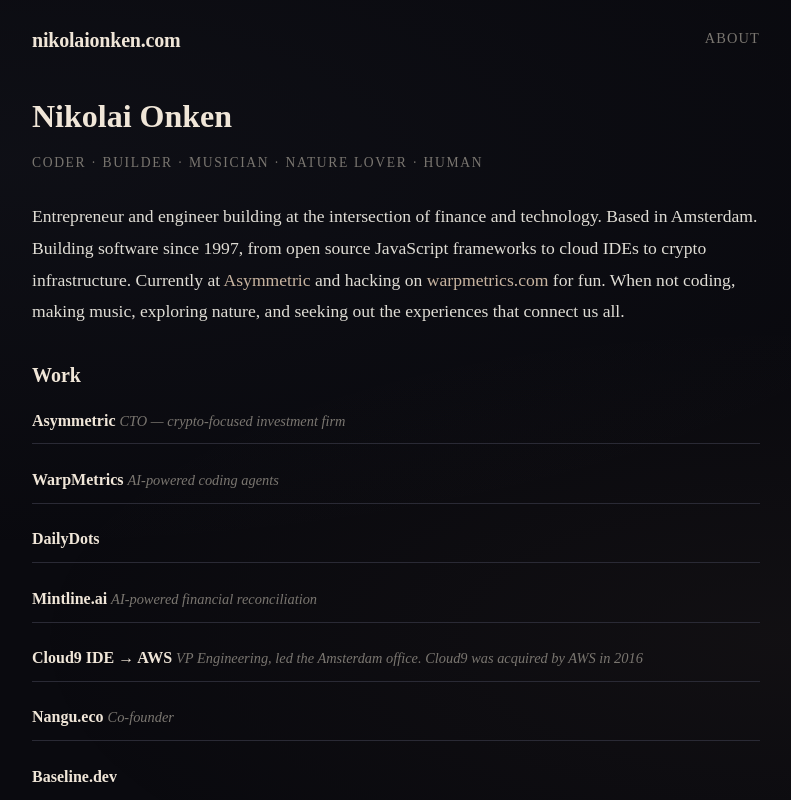
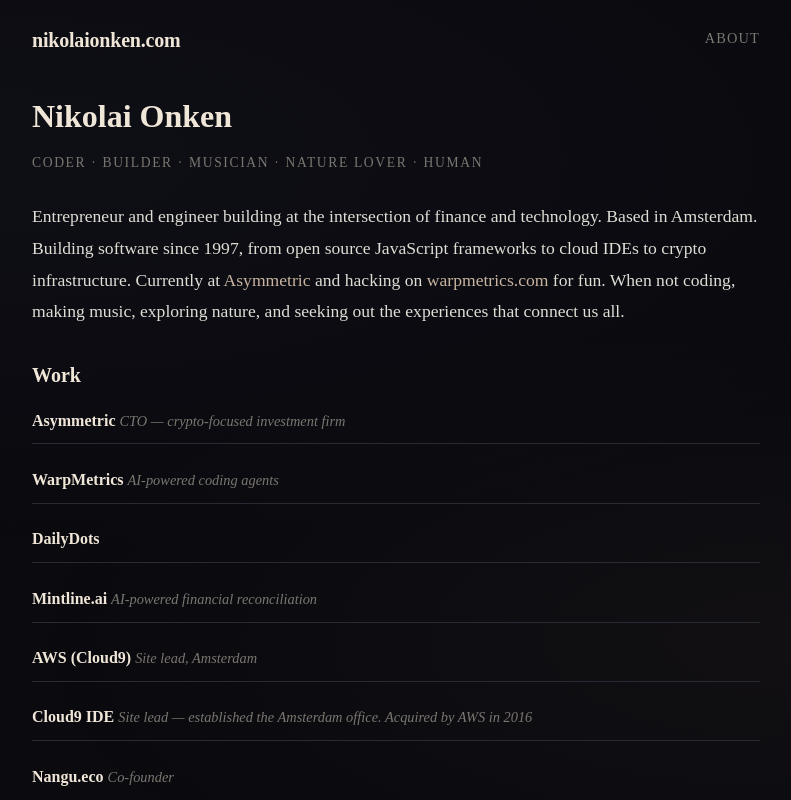
Before and after one commit to nonken/nikolaionken.com, a Next.js app: page /about in a window 1280 px wide. Shown: the top 800 px of the page, without its empty margins (244-1035 px from the left). Built offline with nearby package versions, Linux system fonts and the light colour scheme.

Commit message:
Split Cloud9 IDE / AWS into two separate work entries (#19)
Break down the combined "Cloud9 IDE → AWS" entry into two records:
- AWS (Cloud9): Site lead, Amsterdam (post-acquisition)
- Cloud9 IDE: Site lead, established the Amsterdam office (pre-acquisition)

```diff
--- a/src/app/about/page.tsx
+++ b/src/app/about/page.tsx
@@ -42,9 +42,13 @@
           <em>AI-powered financial reconciliation</em>
         </li>
         <li>
-          <a href="https://aws.amazon.com/cloud9/">Cloud9 IDE &rarr; AWS</a>{" "}
+          <a href="https://aws.amazon.com/cloud9/">AWS (Cloud9)</a>{" "}
+          <em>Site lead, Amsterdam</em>
+        </li>
+        <li>
+          <a href="https://c9.io">Cloud9 IDE</a>{" "}
           <em>
-            VP Engineering, led the Amsterdam office. Cloud9 was acquired by AWS
+            Site lead &mdash; established the Amsterdam office. Acquired by AWS
             in 2016
           </em>
         </li>
```
